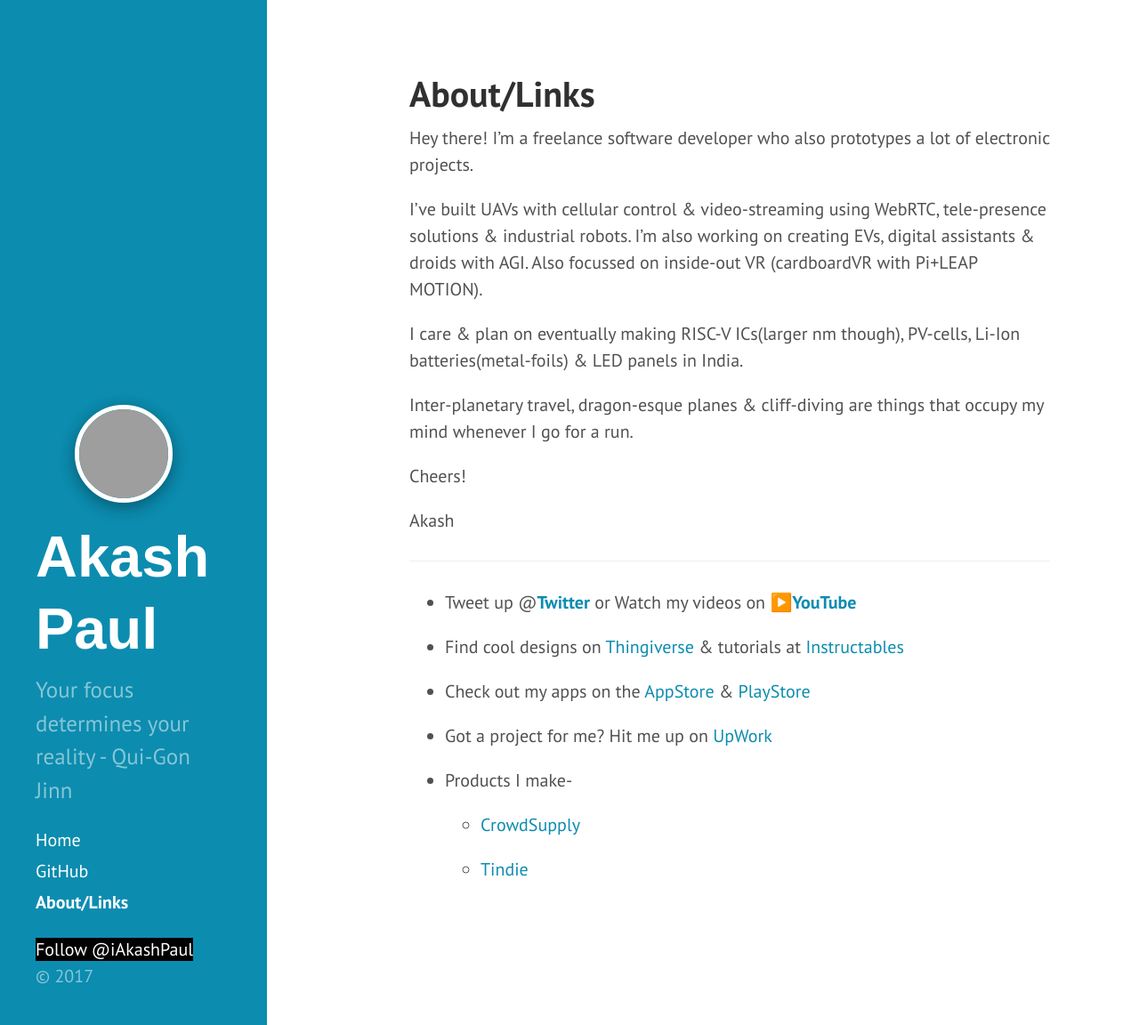
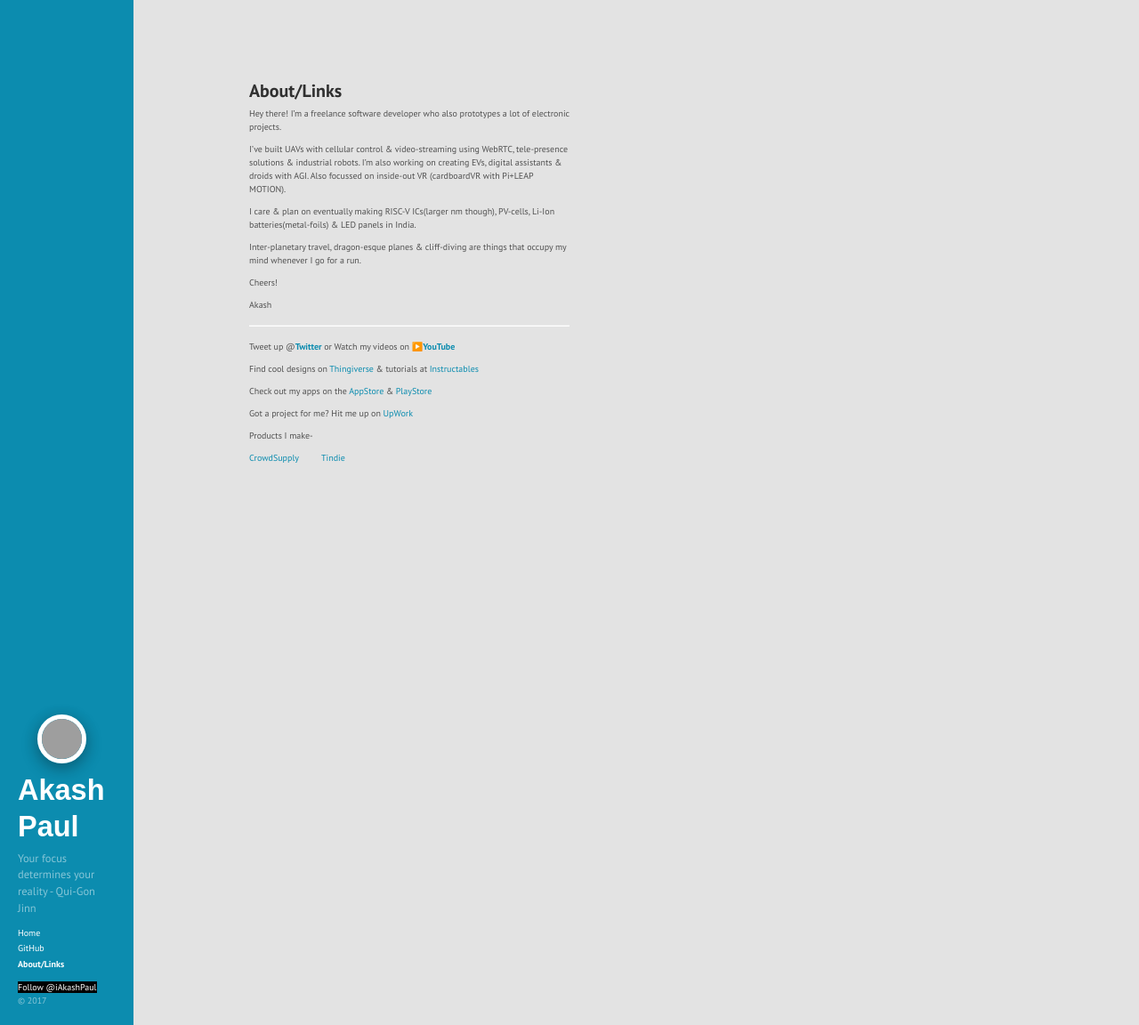
Before and after one commit to iakashpaul/iakashpaul.github.io, a Jekyll site: the page built from about.md, in a window 1280 px wide and 1152 px high. Shown: the whole window at 89% size. Built offline with Jekyll 4.4.1, drawn with Linux system fonts in a browser that asks for light colours; comment, search, counter and statistics services are not loaded; grey boxes are pictures that could not be loaded.

Commit message:
Update head.html

```diff
--- a/_includes/head.html
+++ b/_includes/head.html
@@ -21,9 +21,119 @@
   <link rel="stylesheet" href="https://www.akashpaul.com/public/css/hyde.css">
   <link rel="stylesheet" href="http://fonts.googleapis.com/css?family=PT+Sans:400,400italic,700|Abril+Fatface">
 <style>
-btn {
-    background-color: black;
+body {
+  padding: 5em;
+  background-color: #e3e3e3;
 }
+
+html {
+	font-size: 62.5%;
+}
+
+*:before,
+*:after {
+  -webkit-box-sizing: inherit;
+  -moz-box-sizing: inherit;
+  box-sizing: inherit;
+  outline: none;
+}
+
+@font-face {
+  font-family: 'Genericons';
+  src: url('https://s3-us-west-2.amazonaws.com/s.cdpn.io/53819/genericons-regular-webfont.eot');
+  src: url('https://s3-us-west-2.amazonaws.com/s.cdpn.io/53819/genericons-regular-webfont.woff') format('woff'),
+     url('https://s3-us-west-2.amazonaws.com/s.cdpn.io/53819/genericons-regular-webfont.eot') format('truetype');
+  font-weight: normal;
+  font-style: normal;
+}
+
+[class*="genericon"] {
+  display: inline-block;
+  width: 16px;
+  height: 16px;
+  -webkit-font-smoothing: antialiased;
+  font-size: 16px;
+  line-height: 1;
+  font-family: 'Genericons';
+  text-decoration: inherit;
+  font-weight: normal;
+  font-style: normal;
+  vertical-align: top;
+}
+
+/* IE7 */
+[class*="genericon"] {
+  *overflow: auto;
+  *zoom: 1;
+  *display: inline;
+}
+
+ul {
+  margin: 0;
+  padding: 0;
+  list-style: none;
+}
+
+li {
+  float: left;
+  margin-right: 25px;
+}
+
+a .social-button {
+  display: inline-block;
+  -webkit-box-sizing: border-box;
+	-moz-box-sizing: border-box;
+	box-sizing: border-box;
+  width: 129px;
+  height: 34px;
+  padding-right: 12px;
+  color: #fff;
+  font-family: "Arial", sans-serif;
+  font-size: 16px;
+  font-size: 1.6rem;
+  font-weight: 400;
+  line-height: 1.9;
+  text-align: left;
+  -webkit-border-radius: 4px;
+  -moz-border-radius: 4px;
+  border-radius: 4px;
+  background-color: #d0d0d0;
+
+  /* transition fadeIn */
+  -webkit-transition: background-color 0.175s ease-in-out;
+  -moz-transition: background-color 0.175s ease-in-out;
+	-o-transition: background-color 0.175s ease-in-out;
+	transition: background-color 0.175s ease-in-out;
+}
+
+a .social-button.twitter {
+  background-color: #000;
+}
+
+a .social-button.twitter:before {
+  display: inline-block;
+  font-family: "Genericons";
+  content: "\f202";
+  width: 34px;
+	height: 34px;
+  padding-left: 10px;
+  margin-right: 12px;
+  background-color: #000;
+
+  /* left borders */
+  -webkit-border-top-left-radius: 4px;
+  -webkit-border-bottom-left-radius: 4px;
+  -moz-border-radius-topleft: 4px;
+  -moz-border-radius-bottomleft: 4px;
+  border-top-left-radius: 4px;
+  border-bottom-left-radius: 4px;
+
+}
+
+a:hover .social-button.twitter {
+  background-color: #0085be;
+}
+
 </style>
   <!-- Icons -->
   <link rel="apple-touch-icon-precomposed" sizes="144x144" href="{{ site.baseurl }}public/apple-touch-icon-144-precomposed.png">
```
